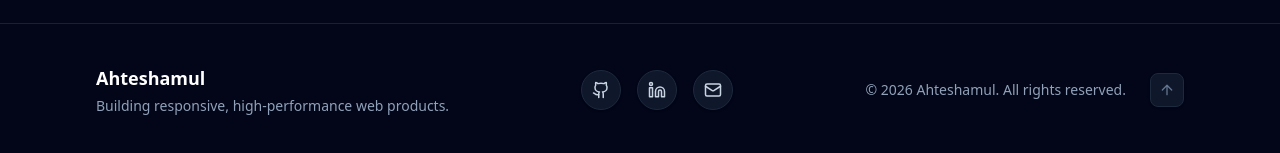
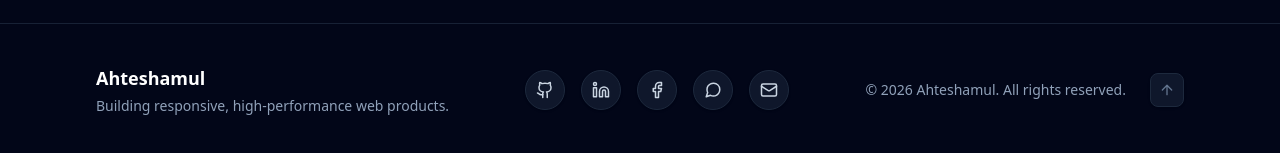
Before and after one commit to Ahteshamull/Portfolio, a Next.js app: page /project/1 in a window 1280 px wide. Shown: the part 644-797 px from the top of the page. Built offline with nearby package versions, Linux system fonts and the light colour scheme; no server answers.

Commit message:
feat: initialize portfolio frontend with public homepage, auth, dashboard, and layout components

```diff
--- a/src/app/dashboard/profile/page.js
+++ b/src/app/dashboard/profile/page.js
@@ -89,8 +89,12 @@ const ManageProfile = () => {
 
     try {
       const response = await uploadFile(formData).unwrap();
-      setProfile(prev => ({ ...prev, resumeUrl: response.url }));
-      toast.success('Resume uploaded successfully!');
+      const updatedProfile = { ...profile, resumeUrl: response.url };
+      setProfile(updatedProfile);
+
+      // Save directly to MongoDB immediately
+      await updateProfile(updatedProfile).unwrap();
+      toast.success('Resume uploaded and saved to database successfully!');
     } catch (err) {
       toast.error('Upload failed: ' + (err?.data?.message || 'Server error'));
     }
@@ -228,7 +232,7 @@ const ManageProfile = () => {
                 {/* Avatar Preview */}
                 <div className="w-16 h-16 rounded-xl overflow-hidden bg-slate-100 dark:bg-slate-800 border border-slate-200 dark:border-slate-700 shrink-0 shadow-sm">
                   <img
-                    src={profile.avatarUrl || "https://images.unsplash.com/photo-1534528741775-53994a69daeb?w=150"}
+                    src={profile.avatarUrl || null}
                     alt="Avatar Preview"
                     className="w-full h-full object-cover"
                   />
@@ -390,38 +394,19 @@ const ManageProfile = () => {
           <div className="space-y-2 pt-2 border-t border-slate-100 dark:border-slate-800/80">
             <label className="font-bold text-slate-500 dark:text-slate-400">Professional Resume (PDF)</label>
 
-            <div className="grid grid-cols-1 md:grid-cols-2 gap-4">
-              {/* Option A: Direct PDF Upload */}
-              <div className="p-4 rounded-xl border border-dashed border-slate-200 dark:border-slate-800 bg-slate-550/5 dark:bg-slate-900/30">
-                <span className="block text-[10px] font-bold text-slate-400 dark:text-slate-505 uppercase tracking-wider mb-2">Option A: Upload Local PDF File</span>
+            <div className="p-5 rounded-xl border border-dashed border-slate-200 dark:border-slate-800 bg-slate-550/5 dark:bg-slate-900/30 space-y-4">
+              <span className="block text-xs font-bold text-slate-400 dark:text-slate-505 uppercase tracking-wider">
+                Upload New Resume PDF
+              </span>
               <input
                 type="file"
                 accept=".pdf"
                 onChange={handleResumeUpload}
                 className="w-full text-xs text-slate-505 file:mr-3 file:py-1.5 file:px-3 file:rounded-lg file:border-0 file:text-xs file:font-bold file:bg-purple-500/10 file:text-purple-650 dark:file:bg-purple-500/20 dark:file:text-purple-400 hover:file:bg-purple-500/20 cursor-pointer"
               />
-                {profile.resumeUrl && profile.resumeUrl.startsWith('data:application/pdf') && (
-                  <div className="flex items-center gap-1.5 text-xs text-emerald-500 font-bold mt-3">
-                    <span>✓ PDF File Uploaded (Base64 ready, click Save)</span>
-                  </div>
-                )}
-              </div>
-
-              {/* Option B: External Link */}
-              <div className="p-4 rounded-xl border border-dashed border-slate-200 dark:border-slate-800 bg-slate-550/5 dark:bg-slate-900/30 flex flex-col justify-center">
-                <span className="block text-[10px] font-bold text-slate-400 dark:text-slate-505 uppercase tracking-wider mb-2">Option B: External Resume URL</span>
-                <input
-                  type="text"
-                  name="resumeUrl"
-                  value={profile.resumeUrl && profile.resumeUrl.startsWith('data:application/pdf') ? '' : profile.resumeUrl}
-                  onChange={handleInputChange}
-                  placeholder="https://drive.google.com/file/... or any web link"
-                  className="w-full px-3 py-2 rounded-lg bg-slate-550/5 dark:bg-slate-950 border border-slate-205 dark:border-slate-800 text-slate-800 dark:text-slate-200 focus:outline-none focus:border-purple-500"
-                />
-              </div>
             </div>
             <p className="text-[10px] text-slate-400 dark:text-slate-505">
-              Choose either option. You can upload a PDF directly from your computer (stored locally in browser data), or paste a link from Google Drive, Dropbox, or Canva.
+              Only PDF format is supported (Max 3.5 MB). The file will be stored securely on Cloudinary (or local server fallback) and saved directly to your MongoDB database. Remember to click "Save Changes" at the bottom of the page to apply changes.
             </p>
           </div>
         </div>
--- a/src/app/dashboard/projects/page.js
+++ b/src/app/dashboard/projects/page.js
@@ -208,7 +208,7 @@ const ManageProjects = () => {
                   <td className="px-6 py-4">
                     <div className="flex items-center gap-3">
                       <div className="w-10 h-10 rounded-lg overflow-hidden shrink-0 border border-slate-200/20">
-                        <img src={project.imageUrl} alt={project.title} className="w-full h-full object-cover" />
+                        <img src={project.imageUrl || null} alt={project.title} className="w-full h-full object-cover" />
                       </div>
                       <div>
                         <span className="font-bold text-slate-800 dark:text-slate-250 block">{project.title}</span>
--- a/src/app/login/page.js
+++ b/src/app/login/page.js
@@ -35,7 +35,7 @@ const Login = () => {
         window.location.href = '/dashboard';
       }
     } catch (err) {
-      setError(err?.data?.message || 'Invalid username or password. (Hint: admin / password123)');
+      setError(err?.data?.message || 'Invalid username or password.');
     }
   };
 
@@ -77,7 +77,7 @@ const Login = () => {
                 onChange={(e) => setUsername(e.target.value)}
                 required
                 className="w-full pl-10 pr-4 py-2.5 text-xs rounded-xl bg-slate-50 dark:bg-slate-955 dark:bg-slate-950 border border-slate-200 dark:border-slate-800 focus:outline-none focus:bg-white dark:focus:bg-slate-900 focus:border-purple-500 text-slate-800 dark:text-slate-250 transition-colors"
-                placeholder="Enter username (admin)"
+                placeholder="Enter username"
               />
             </div>
           </div>
@@ -96,7 +96,7 @@ const Login = () => {
                 onChange={(e) => setPassword(e.target.value)}
                 required
                 className="w-full pl-10 pr-4 py-2.5 text-xs rounded-xl bg-slate-50 dark:bg-slate-955 dark:bg-slate-950 border border-slate-200 dark:border-slate-800 focus:outline-none focus:bg-white dark:focus:bg-slate-900 focus:border-purple-500 text-slate-800 dark:text-slate-250 transition-colors"
-                placeholder="Enter password (password123)"
+                placeholder="Enter password"
               />
             </div>
           </div>
@@ -111,11 +111,7 @@ const Login = () => {
           </button>
         </form>
 
-        <div className="text-center pt-2">
-          <p className="text-[10px] text-slate-400 dark:text-slate-500">
-            For demonstration: username is <code className="bg-slate-100 dark:bg-slate-850 px-1 py-0.5 rounded text-slate-650 dark:text-slate-300">admin</code> and password is <code className="bg-slate-100 dark:bg-slate-850 px-1 py-0.5 rounded text-slate-650 dark:text-slate-300">password123</code>.
-          </p>
-        </div>
+
 
       </div>
     </div>
--- a/src/components/BrandIcons.js
+++ b/src/components/BrandIcons.js
@@ -34,3 +34,35 @@ export const Linkedin = ({ size = 18, className = '' }) => (
     <circle cx="4" cy="4" r="2" />
   </svg>
 );
+
+export const Facebook = ({ size = 18, className = '' }) => (
+  <svg
+    width={size}
+    height={size}
+    viewBox="0 0 24 24"
+    fill="none"
+    stroke="currentColor"
+    strokeWidth="2"
+    strokeLinecap="round"
+    strokeLinejoin="round"
+    className={className}
+  >
+    <path d="M18 2h-3a5 5 0 0 0-5 5v3H7v4h3v8h4v-8h3l1-4h-4V7a1 1 0 0 1 1-1h3z" />
+  </svg>
+);
+
+export const Whatsapp = ({ size = 18, className = '' }) => (
+  <svg
+    width={size}
+    height={size}
+    viewBox="0 0 24 24"
+    fill="none"
+    stroke="currentColor"
+    strokeWidth="2"
+    strokeLinecap="round"
+    strokeLinejoin="round"
+    className={className}
+  >
+    <path d="M21 11.5a8.38 8.38 0 0 1-.9 3.8 8.5 8.5 0 0 1-7.6 4.7 8.38 8.38 0 0 1-3.8-.9L3 21l1.9-5.7a8.38 8.38 0 0 1-.9-3.8 8.5 8.5 0 0 1 4.7-7.6 8.38 8.38 0 0 1 3.8-.9h.5a8.48 8.48 0 0 1 8 8v.5z" />
+  </svg>
+);
--- a/src/components/Footer.js
+++ b/src/components/Footer.js
@@ -1,7 +1,7 @@
 "use client";
 import React from 'react';
 import { Mail, ArrowUp } from 'lucide-react';
-import { Github, Linkedin } from './BrandIcons';
+import { Github, Linkedin, Facebook, Whatsapp } from './BrandIcons';
 import { useGetProfileQuery } from '../store/apiSlice';
 
 
@@ -17,6 +17,8 @@ const Footer = () => {
 
   const githubUrl = profile?.github || '#';
   const linkedinUrl = profile?.linkedin || '#';
+  const facebookUrl = profile?.facebook || '#';
+  const whatsappUrl = profile?.whatsapp || '#';
   const emailUrl = profile?.email ? `mailto:${profile.email}` : '#';
 
   return (
@@ -54,6 +56,26 @@ const Footer = () => {
               <Linkedin size={18} />
             </a>
             <a
+              href={facebookUrl}
+              target="_blank"
+              rel="noopener noreferrer"
+              className="p-2.5 rounded-full bg-white dark:bg-slate-900 border border-slate-200 dark:border-slate-800 hover:border-purple-500 hover:text-purple-500 text-slate-600 dark:text-slate-300 transition-all duration-300 shadow-sm"
+              aria-label="Facebook"
+              suppressHydrationWarning={true}
+            >
+              <Facebook size={18} />
+            </a>
+            <a
+              href={whatsappUrl}
+              target="_blank"
+              rel="noopener noreferrer"
+              className="p-2.5 rounded-full bg-white dark:bg-slate-900 border border-slate-200 dark:border-slate-800 hover:border-purple-500 hover:text-purple-500 text-slate-600 dark:text-slate-300 transition-all duration-300 shadow-sm"
+              aria-label="WhatsApp"
+              suppressHydrationWarning={true}
+            >
+              <Whatsapp size={18} />
+            </a>
+            <a
               href={emailUrl}
               className="p-2.5 rounded-full bg-white dark:bg-slate-900 border border-slate-200 dark:border-slate-800 hover:border-purple-500 hover:text-purple-500 text-slate-600 dark:text-slate-300 transition-all duration-300 shadow-sm"
               aria-label="Email"
```
Also changed, not shown: src/app/(public)/page.js (+59 -27 lines). Lines whose indentation alone changed are shown as unchanged.
